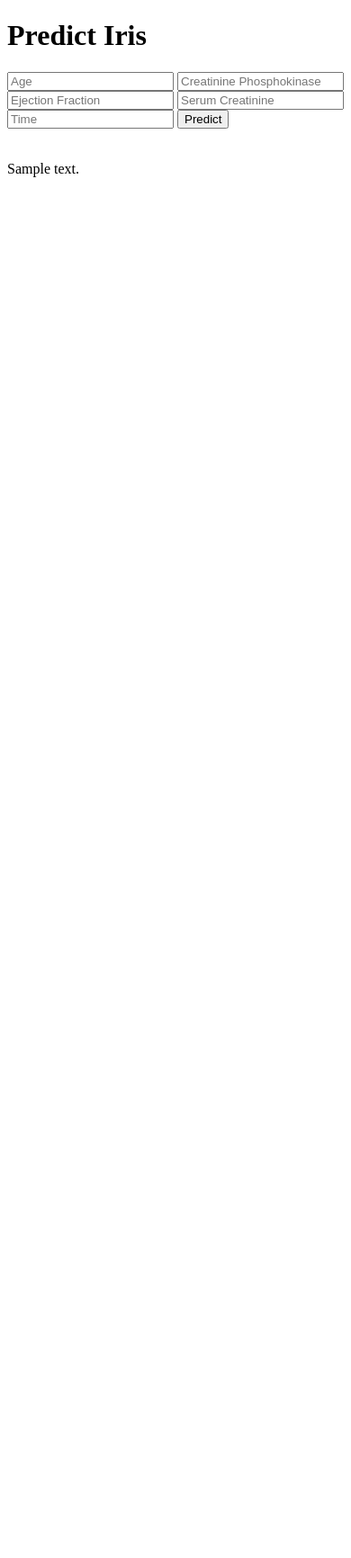
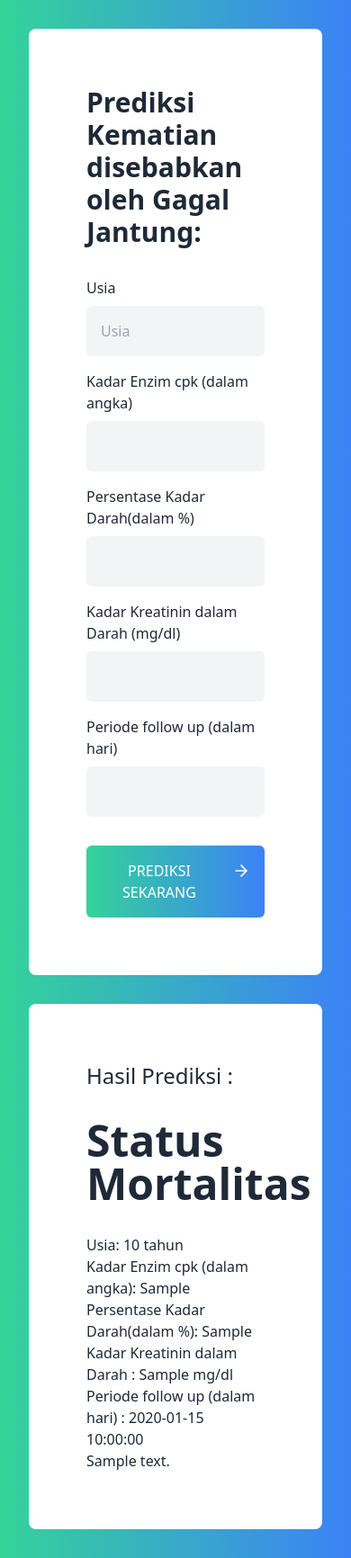
Before and after one commit to Cravenius/Microcredential, a Flask app: template templates/index.html in a window 390 px wide. Shown: the whole page at 90% size. Before the commit the page ends 197 px from the top, so only its background shows below. Run offline with Flask 2, Linux system fonts and the light colour scheme; the template is opened without the code that fills it: most values are stand-ins (such as "Sample title", 1, 10 or a date in 2020); parts of the project's set-up code (start-up, migrations or seed data) failed here and were passed over.

Commit message:
Add files via upload

```diff
--- a/templates/index.html
+++ b/templates/index.html
@@ -1,43 +1,141 @@
 <!DOCTYPE html>
-<html >
-<!--From https://codepen.io/frytyler/pen/EGdtg-->
-<head>
-  <meta charset="UTF-8">
-  <title>Iris API</title>
-  <link href='https://fonts.googleapis.com/css?family=Pacifico' rel='stylesheet' type='text/css'>
-<link href='https://fonts.googleapis.com/css?family=Arimo' rel='stylesheet' type='text/css'>
-<link href='https://fonts.googleapis.com/css?family=Hind:300' rel='stylesheet' type='text/css'>
-<link href='https://fonts.googleapis.com/css?family=Open+Sans+Condensed:300' rel='stylesheet' type='text/css'>
+<html lang="en">
+    <head>
+        <meta charset="UTF-8" />
+        <meta http-equiv="X-UA-Compatible" content="IE=edge" />
+        <meta name="viewport" content="width=device-width, initial-scale=1.0" />
+        <link
+            href="https://unpkg.com/tailwindcss@^2/dist/tailwind.min.css"
+            rel="stylesheet"
+        />
+        <title>Project Kelompok 5 Telu-01</title>
+    </head>
+    <body
+        class="
+            flex flex-col
+            justify-between
+            item-center
+            p-8
+            min-h-screen
+            bg-gradient-to-r
+            from-green-400
+            to-blue-500
+            text-gray-800
+            md:flex-row
+        "
+    >
+        <main class="bg-white p-16 rounded-lg">
+            <h1 class="text-3xl font-bold mb-8">
+                Prediksi Kematian disebabkan oleh Gagal Jantung:
+            </h1>
 
-</head>
+            <form
+                action="{{ url_for('predict') }}"
+                method="post"
+                class="flex flex-col"
+            >
+                <label for="age" class="mb-2">Usia</label>
+                <input
+                    type="text"
+                    name="age"
+                    placeholder="Usia"
+                    required="required"
+                    class="p-4 bg-gray-100 rounded-md"
+                />
 
-<body>
- <div class="login">
-	<h1>Predict Iris</h1>
+                <label for="creatinine_phosphokinase" class="mt-4 mb-2"
+                    >Kadar Enzim cpk (dalam angka)</label
+                >
+                <input
+                    type="text"
+                    name="creatinine_phosphokinase"
+                    placeholder=""
+                    required="required"
+                    class="p-4 bg-gray-100 rounded-md"
+                />
 
-  <!--
-  age = float(input("Umur anda (dalam angka): "))
-  cpk = float(input("Kadar enzim CPK (dalam angka): "))
-  ef = float(input("Persentase kadar darah yang dipompa keluar jantung (dalam persen): "))
-  sc = float(input("Kadar creatinine dalam darah (dalam mg/dL): "))
-  time = int(input("Periode follow up (dalam hari): "))
+                <label for="ejection_fraction" class="mt-4 mb-2">Persentase Kadar Darah(dalam %)</label>
+                <input
+                    type="text"
+                    name="ejection_fraction"
+                    placeholder=""
+                    required="required"
+                    class="p-4 bg-gray-100 rounded-md"
+                />
 
-      Main Input For Receiving Query to our ML -->
-    <form action="{{ url_for('predict')}}"method="post">
-    	<input type="text" name="age" placeholder="Age" required="required" />
-      <input type="text" name="creatinine_phosphokinase" placeholder="Creatinine Phosphokinase" required="required" />
-		  <input type="text" name="ejection_fraction" placeholder="Ejection Fraction" required="required" />
-      <input type="text" name="serum_creatinine" placeholder="Serum Creatinine" required="required" />
-      <input type="text" name="time" placeholder="Time" required="required" />
-      <button type="submit" class="btn btn-primary btn-block btn-large">Predict</button>
-    </form>
+                <label for="serum_creatinine" class="mt-4 mb-2">Kadar Kreatinin dalam Darah (mg/dl)</label>
+                <input
+                    type="text"
+                    name="serum_creatinine"
+                    placeholder=""
+                    required="required"
+                    class="p-4 bg-gray-100 rounded-md"
+                />
 
-   <br>
-   <br>
-   {{ prediction_text }}
-
- </div>
+                <label for="time" class="mt-4 mb-2">Periode follow up (dalam hari)</label>
+                <input
+                    type="text"
+                    name="time"
+                    placeholder=""
+                    required="required"
+                    class="p-4 bg-gray-100 rounded-md"
+                />
 
 
-</body>
+
+                <button
+                    type="submit"
+                    class="
+                        flex
+                        justify-center
+                        align-center
+                        mt-8
+                        p-4
+                        bg-gradient-to-r
+                        from-green-400
+                        to-blue-500
+                        text-white
+                        rounded-md
+                    "
+                >
+                    PREDIKSI SEKARANG
+                    <svg
+                        xmlns="http://www.w3.org/2000/svg"
+                        width="24"
+                        height="24"
+                        viewBox="0 0 24 24"
+                        fill="none"
+                        stroke="currentColor"
+                        stroke-width="2"
+                        stroke-linecap="round"
+                        stroke-linejoin="round"
+                        class="feather feather-arrow-right ml-4"
+                    >
+                        <line x1="5" y1="12" x2="19" y2="12"></line>
+                        <polyline points="12 5 19 12 12 19"></polyline>
+                    </svg>
+                </button>
+            </form>
+        </main>
+        <section class="mt-8 h-full flex-auto rounded-lg md:mt-0 md:ml-8">
+            <div class="bg-white p-16 rounded-lg">
+                <h1 class="text-2xl mb-8">
+                    Hasil Prediksi :
+                </h1>
+                <h3 class="text-5xl font-bold">Status Mortalitas</h3>
+                <div class="mt-8">
+                    <p>Usia: {{ age }} tahun</p>
+                    <p>Kadar Enzim cpk (dalam angka): {{ creatinine_phosphokinase }}</p>
+                    <p>Persentase Kadar Darah(dalam %): {{ ejection_fraction }}</p>
+                    <p>Kadar Kreatinin dalam Darah : {{ serum_creatinine }} mg/dl</p>
+                    <p>Periode follow up (dalam hari) : {{ time }}</p>
+                </div>
+
+                <div class="mt-8-2">
+                    <p>{{ prediction_text }}<p>
+                </div>
+            </div>
+            </div>
+        </section>
+    </body>
 </html>
```
